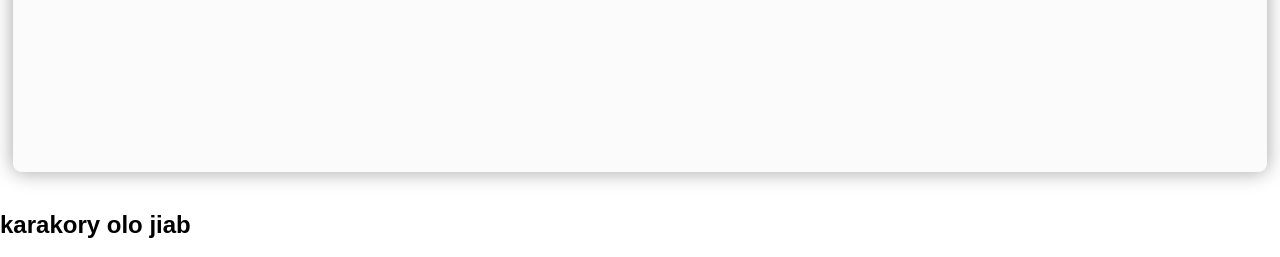
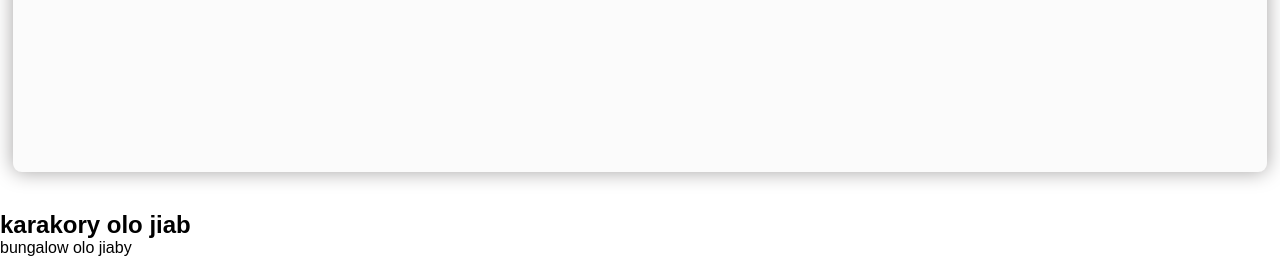
Before and after one commit to RYJramefison/WEB1-final-Le_lotus, a plain HTML site: page index.html in a window 1280 px wide. Shown: the part 1359-1616 px from the top of the page. Drawn offline with Linux system fonts and the light colour scheme.

Commit message:
feat: add span

```diff
--- a/index.html
+++ b/index.html
@@ -56,6 +56,7 @@
         </section>
         <section>
             <h2>karakory olo jiab</h2>
+            <span>bungalow olo jiaby</span>
         </section>
     </main>
 </body>
```
